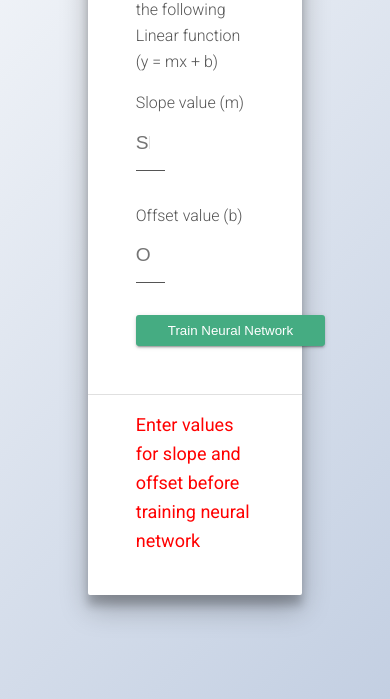
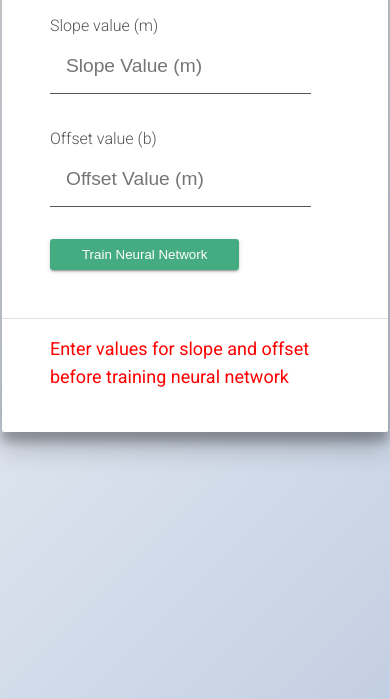
Before and after one commit to denisbrun/SimpleMachine, a plain HTML site: page index.html in a window 390 px wide. Both pictures are taken after a click on the input "Train Neural Network". Shown: the part 161-860 px from the top of the page. Drawn offline with Linux system fonts and the light colour scheme.

Commit message:
Added minor mobile layout fixes

```diff
--- a/css/style.css
+++ b/css/style.css
@@ -52,7 +52,7 @@ h1, h2, h3 {
   display: inline-block;
   border-bottom: 1px solid #555;
   width: 25%;
-  padding: 1rem 0;
+  padding: 1rem 1rem;
   outline: none;
   font-size: 1.2rem;
   /* color: #45AC82; */
@@ -91,3 +91,14 @@ h1, h2, h3 {
 .alert {
   color: red;
 }
+
+@media(max-width:768px) {
+  #main-section .container {
+    width: 99%;
+  }
+
+  .container-top .grid .field input[type=number] {
+    width: 90%;
+   }
+
+}
--- a/js/main.js
+++ b/js/main.js
@@ -1,5 +1,15 @@
+// Declaring constants that link to elements in Document
+const runTrainingButton = document.getElementById('runTrainingButton');
+const resultDiv = document.getElementById('output');
+const slopeInput = document.getElementById('slope');
+const offsetInput = document.getElementById('offset');
+
+// Asynchronus function that trains a ML model
 async function run() {
+  resultDiv.className = '';
+  resultDiv.innerText = `Training...`;
   resultDiv.style.visibility = 'visible';
+
   // Create a simple model.
   const model = tf.sequential();
   model.add(tf.layers.dense({units: 1, inputShape: [1]}));
@@ -13,40 +23,44 @@ async function run() {
   const xs = tf.tensor2d(array, [length, 1]);
 
   const array2 = array.map(function(item){
-    console.log(typeof(slopeInput.value))
     return (item*Number(slopeInput.value))+(Number(offsetInput.value));
   })
-  console.log(array2);
 
 
   const ys = tf.tensor2d(array2, [length, 1]);
 
   // Train the model using the data.
-  await model.fit(xs, ys, {epochs: 280});
+  await model.fit(xs, ys, {epochs: 100});
 
   // Use the model to do inference on a data point the model hasn't seen.
   // Should print approximately 39.
   resultDiv.innerText = `Using machine learning, the prediction for an input of 20 is ${model.predict(tf.tensor2d([20], [1, 1])).dataSync()}`;
+
 }
 
-const runTrainingButton = document.getElementById('runTrainingButton');
-const resultDiv = document.getElementById('output');
-const slopeInput = document.getElementById('slope');
-const offsetInput = document.getElementById('offset');
 
 runTrainingButton.addEventListener('click', checkIfCanTrain)
 
 function checkIfCanTrain() {
   if(offsetInput.value === '' || slopeInput.value === '') {
-    resultDiv.style.visibility = 'visible';
-    resultDiv.className = 'alert';
-    resultDiv.innerText = `Enter values for slope and offset before training neural network`;
-    console.log("enter data before training");
+    showErrorMessage();
+    setTimeout(clearErrorMessage,3000);
   } else {
-    resultDiv.className = '';
-    resultDiv.innerText = `Training...`;
+
     console.log(`y = ${slopeInput.value}x + ${offsetInput.value}`);
 
     run();
   }
 }
+
+function showErrorMessage() {
+  resultDiv.style.visibility = 'visible';
+  resultDiv.className = 'alert';
+  resultDiv.innerText = `Enter values for slope and offset before training neural network`;
+  // console.log("enter data before training");
+}
+
+function clearErrorMessage() {
+  resultDiv.style.visibility = 'hidden';
+  resultDiv.className = '';
+}
```
